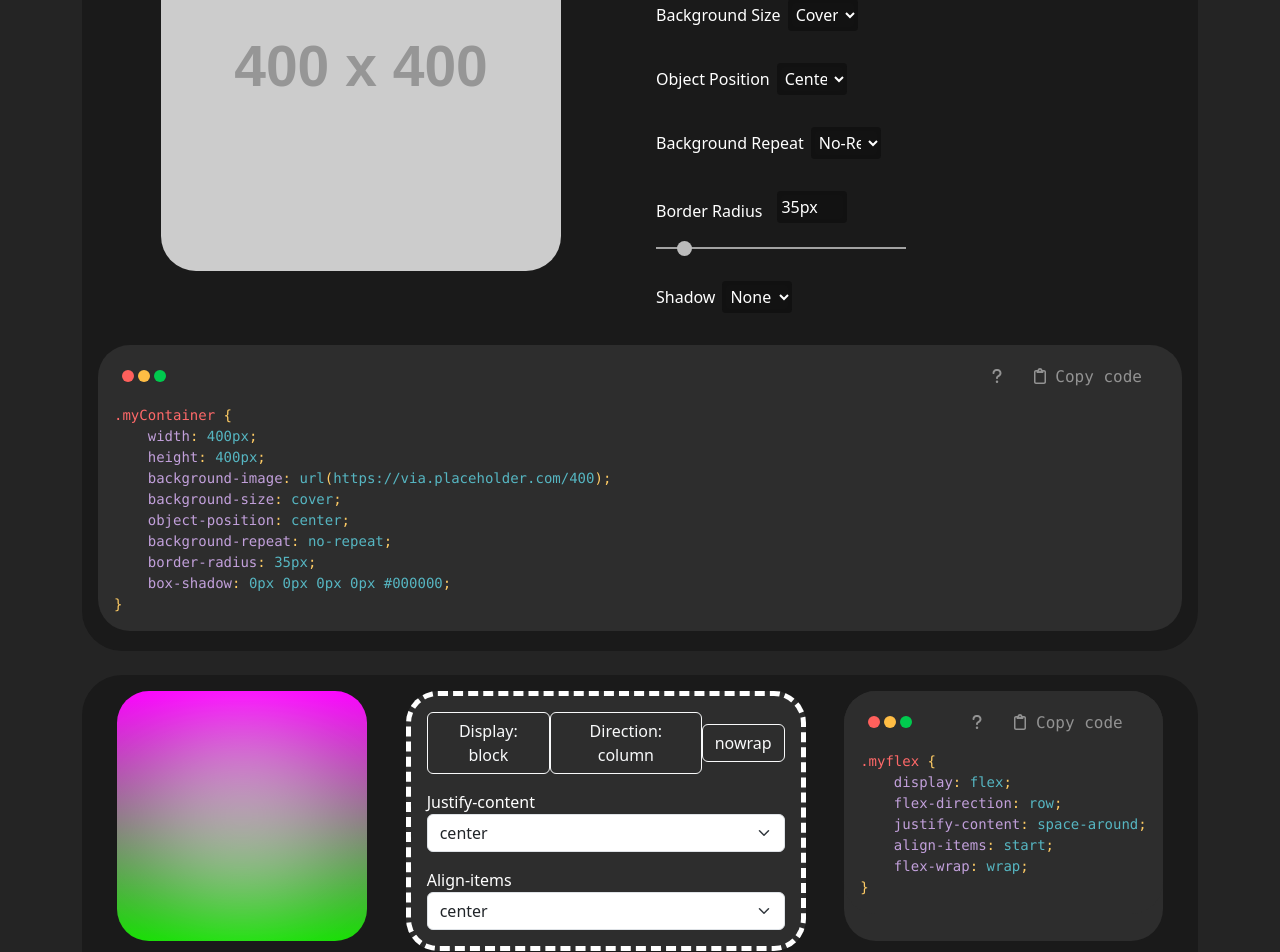
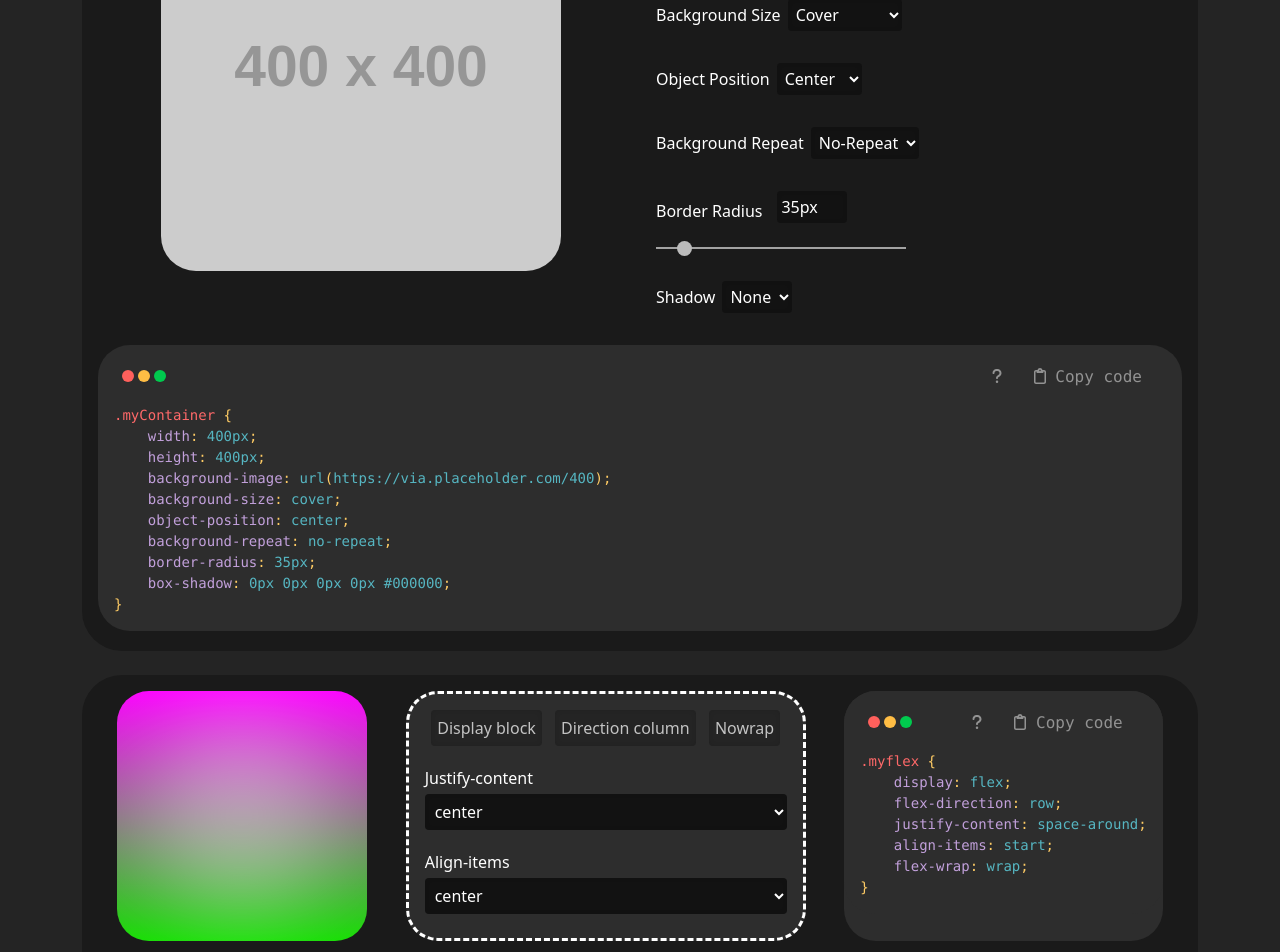
Before and after one commit to frnapo/developerstool, a React (Vite) app: page / in a window 1280 px wide. Shown: the part 1520-2472 px from the top of the page. Built offline with nearby package versions, Linux system fonts and the light colour scheme.

Commit message:
restyling

```diff
--- a/src/components/FlexEditor/FlexButtons.jsx
+++ b/src/components/FlexEditor/FlexButtons.jsx
@@ -4,15 +4,15 @@ const FlexButtons = ({ flexStyle, setFlexStyle }) => {
     <div className="row g-3">
       <div className="d-flex justify-content-around col-12 align-items-center">
         <button
-					className="btn btn-outline-light"
+          className="flex-button btn btn-outline-light"
           onClick={() => {
             setFlexStyle({ ...flexStyle, display: flexStyle.display == "flex" ? "block" : "flex" });
           }}
         >
-					{flexStyle.display === "flex" ? "Display: block" : "Display: flex"}
+          {flexStyle.display === "flex" ? "Display block" : "Display flex"}
         </button>
         <button
-					className="btn btn-outline-light"
+          className="flex-button btn btn-outline-light"
           onClick={() => {
             setFlexStyle({
               ...flexStyle,
@@ -20,22 +20,22 @@ const FlexButtons = ({ flexStyle, setFlexStyle }) => {
             });
           }}
         >
-					{flexStyle.flexDirection === "row" ? "Direction: column" : "Direction: row"}
+          {flexStyle.flexDirection === "row" ? "Direction column" : "Direction row"}
         </button>
 
         <button
-					className="btn btn-outline-light"
+          className="flex-button btn btn-outline-light"
           onClick={() => {
             setFlexStyle({ ...flexStyle, flexWrap: flexStyle.flexWrap === "wrap" ? "nowrap" : "wrap" });
           }}
         >
-					{flexStyle.flexWrap === "wrap" ? "nowrap" : "wrap"}
+          {flexStyle.flexWrap === "wrap" ? "Nowrap" : "Wrap"}
         </button>
       </div>
       <div className="d-flex flex-column col-12">
-				<label>Justify-content</label>
+        <label className="my-1">Justify-content</label>
         <select
-					className="form-select"
+          className="flex-drop"
           onChange={(e) => {
             setFlexStyle({ ...flexStyle, justifyContent: e.target.value });
           }}
@@ -48,9 +48,9 @@ const FlexButtons = ({ flexStyle, setFlexStyle }) => {
         </select>
       </div>
       <div className="d-flex flex-column col-12">
-				<label>Align-items</label>
+        <label className="my-1">Align-items</label>
         <select
-					className="form-select"
+          className="flex-drop"
           onChange={(e) => {
             setFlexStyle({ ...flexStyle, alignItems: e.target.value });
           }}
--- a/src/components/FlexEditor/flexeditor.css
+++ b/src/components/FlexEditor/flexeditor.css
@@ -26,10 +26,25 @@
   min-width: 250px;
   min-height: 250px;
   max-width: 400px;
-	border: 5px dashed #ffffff;
+  border: 3.5px dashed #ffffff;
   padding: 1rem;
   border-radius: 2rem;
   background-color: #2d2d2d;
+}
+
+.flex-button {
+  padding: 6px;
+  border: none !important;
+  box-shadow: inset 0 0 5px rgba(0, 0, 0, 0.1);
+  border-radius: 4px;
+  background-color: #242424 !important;
+  color: #c3c3c3;
+  cursor: pointer;
+}
+
+.flex-button:hover {
+  color: white;
+  background-color: #121212 !important;
 }
 
 #flex-container {
@@ -41,3 +56,18 @@
   border-radius: 2rem;
   background-color: #2d2d2d;
 }
+
+.flex-drop {
+  padding: 6px;
+  border: none !important;
+  box-shadow: inset 0 0 5px rgba(0, 0, 0, 0.1);
+  border-radius: 4px;
+  background-color: #121212;
+  color: white;
+  cursor: pointer;
+}
+
+.flex-drop:focus {
+  outline: none;
+  box-shadow: inset 0 0 5px rgba(0, 0, 0, 0.2);
+}
--- a/src/components/ImageEditor.jsx/ContainerProperties.jsx
+++ b/src/components/ImageEditor.jsx/ContainerProperties.jsx
@@ -23,7 +23,7 @@ const ContainerProperties = ({ containerProperties, setContainerProperties }) =>
       <div className="my-4">
         <label className="text-white">Container Width</label>
         <select
-					className="text-input mb-2"
+          className="drop-input mb-2"
           value={containerProperties.width}
           onChange={(e) => setContainerProperties({ ...containerProperties, width: e.target.value })}
         >
@@ -40,7 +40,7 @@ const ContainerProperties = ({ containerProperties, setContainerProperties }) =>
       <div className="my-4">
         <label className="text-white">Container Height</label>
         <select
-					className="text-input mb-2"
+          className="drop-input mb-2"
           value={containerProperties.height}
           onChange={(e) => setContainerProperties({ ...containerProperties, height: e.target.value })}
         >
@@ -57,7 +57,7 @@ const ContainerProperties = ({ containerProperties, setContainerProperties }) =>
       <div className="my-4">
         <label className="text-white">Background Size</label>
         <select
-					className="text-input mb-2"
+          className="drop-input mb-2"
           value={containerProperties.backgroundSize}
           onChange={(e) => {
             setContainerProperties({ ...containerProperties, backgroundSize: e.target.value });
@@ -73,7 +73,7 @@ const ContainerProperties = ({ containerProperties, setContainerProperties }) =>
       <div className="my-4">
         <label className="text-white">Object Position</label>
         <select
-					className="text-input mb-2"
+          className="drop-input mb-2"
           value={containerProperties.objectPosition}
           onChange={(e) => setContainerProperties({ ...containerProperties, objectPosition: e.target.value })}
         >
@@ -87,11 +87,9 @@ const ContainerProperties = ({ containerProperties, setContainerProperties }) =>
       <div className="my-4">
         <label className="text-white">Background Repeat</label>
         <select
-					className="text-input mb-2"
+          className="drop-input mb-2"
           value={containerProperties.backgroundRepeat}
-					onChange={(e) =>
-						setContainerProperties({ ...containerProperties, backgroundRepeat: e.target.value })
-					}
+          onChange={(e) => setContainerProperties({ ...containerProperties, backgroundRepeat: e.target.value })}
         >
           <option value="no-repeat">No-Repeat</option>
           <option value="repeat">Repeat</option>
@@ -109,9 +107,7 @@ const ContainerProperties = ({ containerProperties, setContainerProperties }) =>
             min="0"
             max="400"
             value={containerProperties.borderRadius}
-						onChange={(e) =>
-							setContainerProperties({ ...containerProperties, borderRadius: e.target.value })
-						}
+            onChange={(e) => setContainerProperties({ ...containerProperties, borderRadius: e.target.value })}
           />
         </div>
 
--- a/src/index.css
+++ b/src/index.css
@@ -241,6 +241,23 @@ pre.language-css {
   color: white;
 }
 
+.drop-input {
+  margin-inline-start: 7px;
+  max-width: 200px;
+  padding: 4px;
+  border: none;
+  box-shadow: inset 0 0 5px rgba(0, 0, 0, 0.1);
+  border-radius: 4px;
+  background-color: #121212;
+  color: white;
+  cursor: pointer;
+}
+
+.drop-input:focus {
+  outline: none;
+  box-shadow: inset 0 0 5px rgba(0, 0, 0, 0.2);
+}
+
 .text-input:focus {
   outline: none;
   box-shadow: inset 0 0 5px rgba(0, 0, 0, 0.2);
@@ -260,3 +277,22 @@ pre.language-css {
   border: none;
   border-radius: 50%;
 }
+
+select option {
+  font-size: 14px;
+  padding: 8px 12px;
+  color: rgb(195, 195, 195);
+  cursor: pointer;
+  background-color: #121212;
+  border: none !important;
+}
+
+select option:hover {
+  color: white;
+  background-color: #242424 !important;
+}
+
+select option:checked {
+  color: white;
+  background-color: #2d2d2d;
+}
```
Also changed, not shown: src/App.jsx (indentation only). Lines whose indentation alone changed are shown as unchanged.
